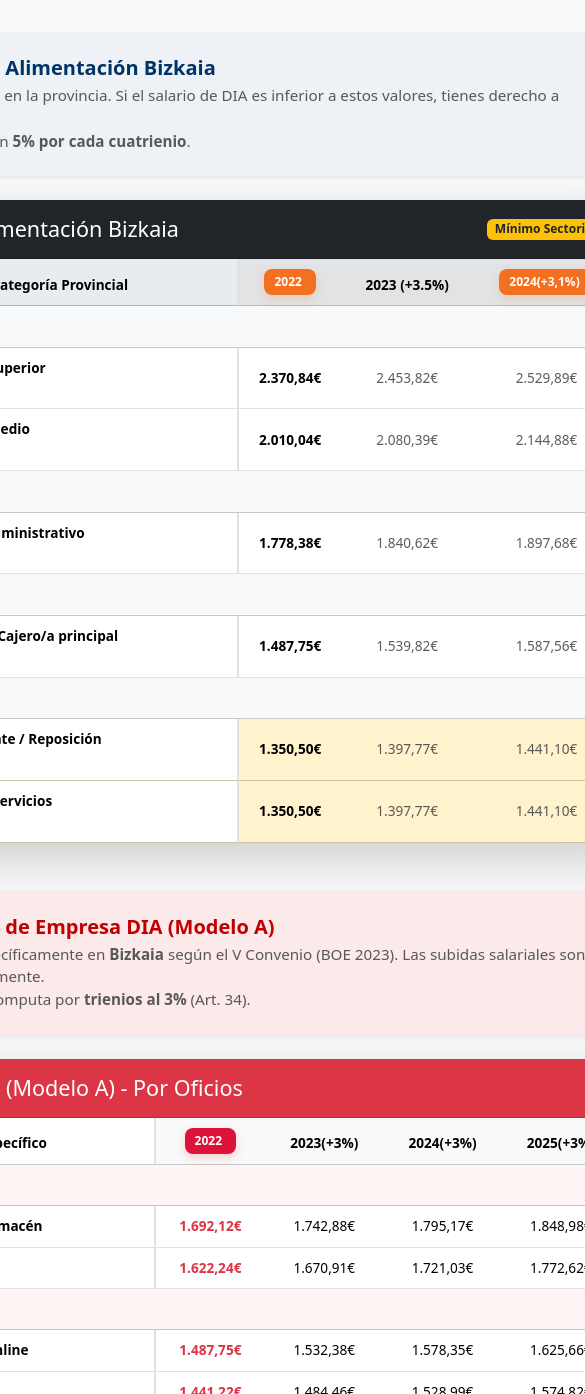
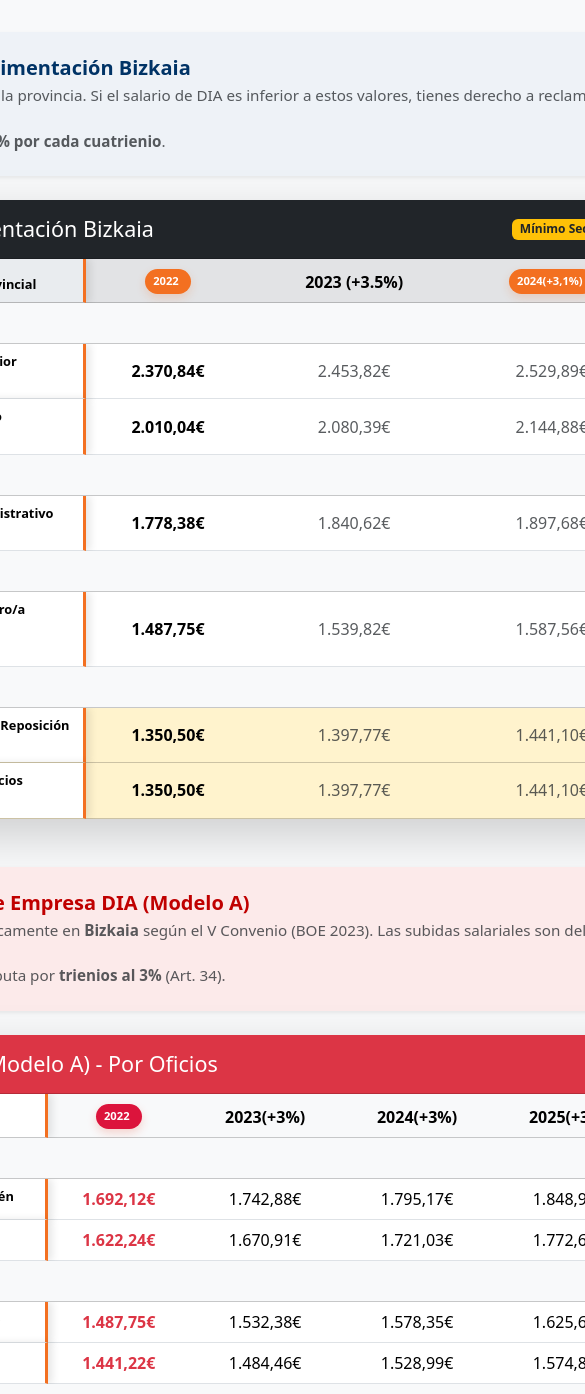
Before and after one commit to eki32/ConveX, an Angular app in the folder frontend/: page /convenios in a window 390 px wide. Shown: the part 174-1568 px from the top of the page, 585 px wide, since content can reach past the window. Built offline with nearby package versions, Linux system fonts and the light colour scheme.

Commit message:
ajustamos css convenios

```diff
--- a/frontend/src/app/components/convenios/convenios.css
+++ b/frontend/src/app/components/convenios/convenios.css
@@ -1,128 +1,81 @@
-/* --- ESTILOS DE BOTONES (ConveX) --- */
-
-.btn-tabla-naranja {
+/* --- BOTONES CONVEX --- */
+.btn-tabla-naranja, .btn-tabla-roja {
   display: inline-flex;
   align-items: center;
   gap: 8px;
   padding: 8px 16px;
-  background-color: #f37021;
   color: white !important;
   border-radius: 12px;
   font-weight: 800;
   text-decoration: none;
-  font-size: 16px;
   transition: all 0.3s ease;
-  box-shadow: 0 4px 10px rgba(243, 112, 33, 0.2);
-  border: none;
-  text-align: center;
-}
-
-.btn-tabla-naranja:hover {
-  background-color: #d65d1a;
-  transform: translateY(-3px);
-  box-shadow: 0 6px 15px rgba(243, 112, 33, 0.4);
-}
-
-.btn-tabla-roja {
-  display: inline-flex;
-  align-items: center;
-  gap: 8px;
-  padding: 8px 16px;
-  background-color: crimson;
-  color: white !important;
-  border-radius: 12px;
-  font-weight: 800;
-  text-decoration: none;
-  font-size: 14px;
-  transition: all 0.3s ease;
-  box-shadow: 0 4px 10px rgba(237, 59, 32, 0.2);
   border: none;
 }
+.btn-tabla-naranja { background-color: #f37021; box-shadow: 0 4px 10px rgba(243, 112, 33, 0.2); }
+.btn-tabla-roja { background-color: crimson; box-shadow: 0 4px 10px rgba(237, 59, 32, 0.2); }
 
-.btn-tabla-roja:hover {
-  background-color: #a00000;
-  transform: translateY(-3px);
-  box-shadow: 0 6px 15px rgba(237, 59, 32, 0.2);
-}
-
-/* --- CONTENEDOR RESPONSIVE INTELIGENTE --- */
-
+/* --- CONTENEDOR DE TABLA --- */
 .table-responsive {
   width: 100%;
-  overflow-x: auto;
-  -webkit-overflow-scrolling: touch; /* Inercia suave en iPhone */
+  overflow-x: auto !important;
+  -webkit-overflow-scrolling: touch;
   border-radius: 0 0 15px 15px;
   position: relative;
-  background-color: white;
 }
 
 .table-responsive table {
-  min-width: 850px !important; /* Fuerza el ancho para evitar amontonamiento */
-  border-collapse: separate !important; /* Vital para que funcione el sticky */
+  min-width: 900px !important; /* Aumentamos para que los años respiren */
+  border-collapse: separate !important; /* REQUERIDO PARA STICKY */
   border-spacing: 0;
-  margin-bottom: 0;
 }
 
-/* --- COLUMNA FIJA (OFICIO / CATEGORÍA) --- */
+/* --- LOGICA DE COLUMNAS FIJAS --- */
 
-/* Seleccionamos la segunda columna (nth-child(2)) que es el Oficio */
+/* 1ª Columna: GRUPO (La dejamos fija a la izquierda) */
+.table-responsive th:nth-child(1),
+.table-responsive td:nth-child(1) {
+  position: sticky;
+  left: 0;
+  z-index: 20;
+  background-color: #f8f9fa !important;
+  width: 60px !important;
+  min-width: 60px !important;
+  border-right: 1px solid #dee2e6;
+}
+
+/* 2ª Columna: OFICIO (La fijamos justo después del Grupo) */
 .table-responsive th:nth-child(2),
 .table-responsive td:nth-child(2) {
-  position: -webkit-sticky;
   position: sticky;
-  left: 0; /* Se ancla al borde izquierdo al hacer scroll */
-  z-index: 10;
+  left: 60px; /* Se pega justo donde termina la primera columna */
+  z-index: 19;
   background-color: #ffffff !important;
-  border-right: 2px solid #dee2e6; /* Línea divisoria visual */
+  border-right: 3px solid #f37021; /* Línea naranja para marcar el límite */
+  box-shadow: 4px 0 8px rgba(0,0,0,0.1);
 }
 
-/* Ajuste de color para cuando la fila es secundaria (header) */
-.table-secondary th:nth-child(2) {
+/* Ajuste de colores para headers */
+.table-secondary th:nth-child(1), .table-secondary th:nth-child(2) {
   background-color: #e9ecef !important;
-  z-index: 11;
+}
+.table-dark th:nth-child(1), .table-dark th:nth-child(2) {
+  background-color: #212529 !important;
+  color: white;
 }
 
-/* Ajuste para filas resaltadas o de peligro (DIA) */
-.table-light td:nth-child(2) {
-  background-color: #f8f9fa !important;
-}
+/* --- AJUSTES MÓVIL --- */
+@media (max-width: 768px) {
+  .btn-tabla-naranja, .btn-tabla-roja { padding: 4px 8px !important; font-size: 0.7rem !important; }
 
-.text-danger td:nth-child(2),
-tr.table-light td.text-danger:nth-child(2) {
-    background-color: #fff5f5 !important;
-}
-
-/* --- OPTIMIZACIÓN PARA MÓVILES (Breakpoints) --- */
-
-@media (max-width: 768px) {
-  .btn-tabla-naranja,
-  .btn-tabla-roja {
-    padding: 4px 10px !important;
-    font-size: 0.75rem !important;
-    border-radius: 8px !important;
-  }
-
-  .table td,
-  .table th {
-    padding: 10px 6px !important;
-    font-size: 0.85rem;
-  }
-
-  /* Reducimos el ancho de la primera columna (Grupo) para dar espacio al Oficio */
-  .table-responsive th:nth-child(1),
-  .table-responsive td:nth-child(1) {
-    width: 60px !important;
-    min-width: 60px !important;
+  /* Hacemos la columna de oficio un poco más estrecha en móvil para que quepa más contenido */
+  .table-responsive td:nth-child(2),
+  .table-responsive th:nth-child(2) {
+    max-width: 150px;
+    white-space: normal; /* Permite que el texto del oficio rompa en varias líneas */
+    font-size: 0.8rem;
   }
 }
 
-/* --- ESTILO DEL SCROLLBAR --- */
-
-.table-responsive::-webkit-scrollbar {
-  height: 6px;
-}
-
-.table-responsive::-webkit-scrollbar-thumb {
-  background: #f37021; /* Naranja ConveX */
-  border-radius: 10px;
-}
+/* Estilo del scroll inferior */
+.table-responsive::-webkit-scrollbar { height: 8px; }
+.table-responsive::-webkit-scrollbar-thumb { background: #f37021; border-radius: 10px; }
```
